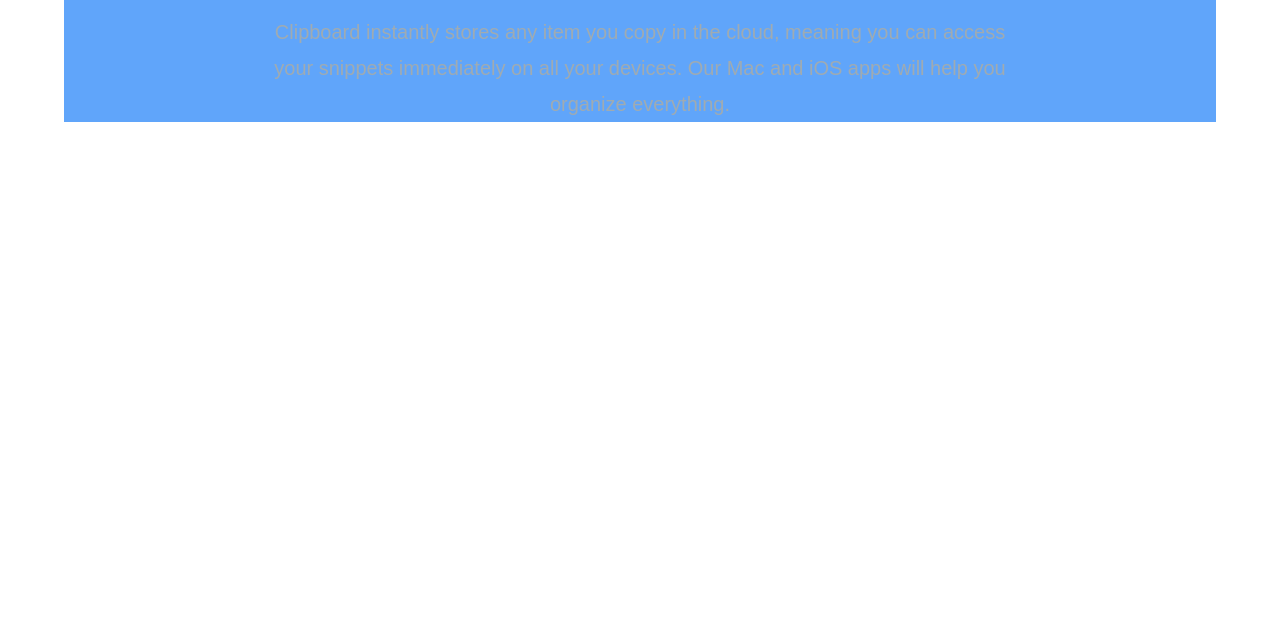
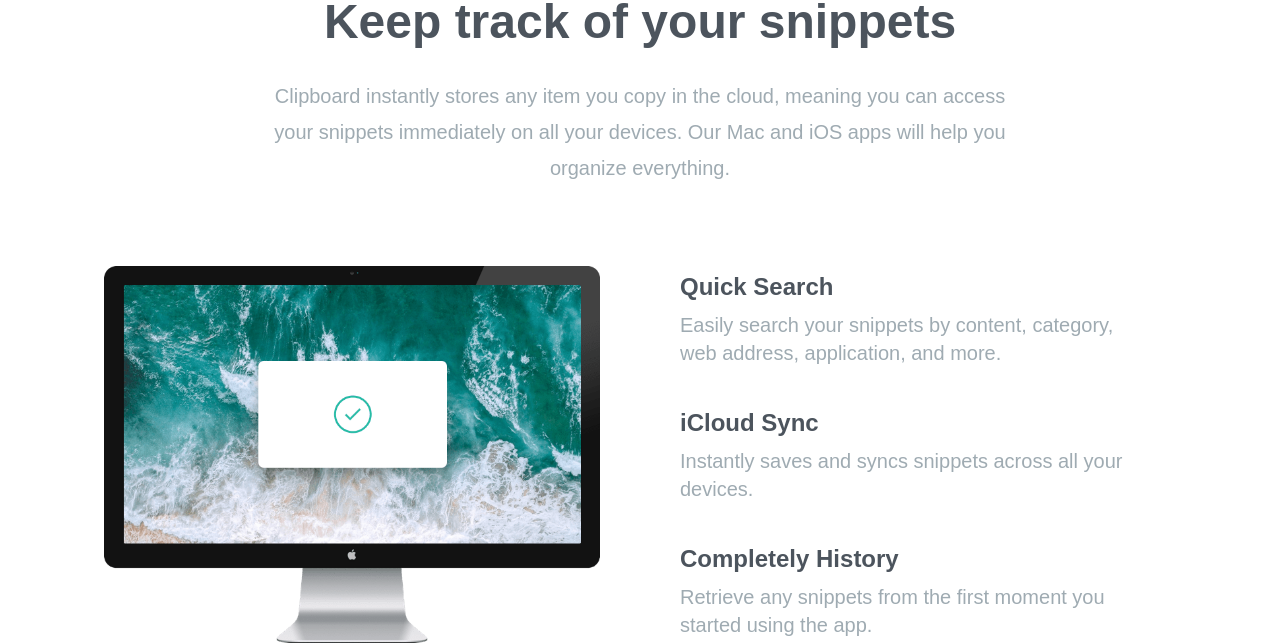
Before and after one commit to Armin-Fullstack/Clipboard, a website: page index.html in a window 1280 px wide. Shown: the part 707-1350 px from the top of the page. Before the commit the page ends 829 px from the top, so only its background shows below. Drawn offline with Linux system fonts and the light colour scheme; a web font is replaced by a local one.

Commit message:
Added image and content container- snippets section

```diff
--- a/index.html
+++ b/index.html
@@ -32,9 +32,40 @@
     <!-- Snippets section -->
     <section>
             <!-- Section container -->
-        <div class="section-container pt-20 bg-blue-400">
+        <div class="section-container pt-36">
             <h1>Keep track of your snippets</h1>
             <p class="max-w-3xl text-xl text-grayishBlue mx-auto leading-9 text-center">Clipboard instantly stores any item you copy in the cloud, meaning you can access your snippets immediately on all your devices. Our Mac and iOS apps will help you organize everything.</p>
+
+            <!-- Image and content container -->
+            <div class="flex flex-col md:flex-row justify-between space-y-16 md:space-y-0 md:space-x-20 mt-20">
+                <!-- Image -->
+                <div class="md:w-1/2">
+                    <img src="Images/image-computer.png" alt="">
+                </div>
+
+                <!-- Content container -->
+                <div class="md:w-1/2 flex flex-col justify-center md:text-left space-y-10">
+
+                    <!-- Item 1 -->
+                    <div class="space-y-2">
+                        <h5 class="snippets-content-title">Quick Search</h5>
+                        <p class="snippets-content-text">Easily search your snippets by content, category, web address, application, and more.</p>
+                    </div>
+
+                    <!-- Item 2 -->
+                    <div class="space-y-2">
+                        <h5 class="snippets-content-title">iCloud Sync</h5>
+                        <p class="snippets-content-text">Instantly saves and syncs snippets across all your devices.</p>
+                    </div>
+
+                    <!-- Item 3 -->
+                    <div class="space-y-2">
+                        <h5 class="snippets-content-title">Completely History</h5>
+                        <p class="snippets-content-text">Retrieve any snippets from the first moment you started using the app.</p>
+                    </div>
+
+                </div>
+            </div>
         </div>
     </section>
 </body>
--- a/input.css
+++ b/input.css
@@ -29,3 +29,15 @@ body {
     background-image: url("../Images/bg-header-mobile.png");
 }
 }
+
+.snippets-content-text {
+
+@apply max-w-md text-grayishBlue text-xl
+
+}
+
+.snippets-content-title {
+
+@apply text-2xl font-bold text-darkGrayishBlue
+
+}
```
Also changed, not shown: CSS/style.css.
